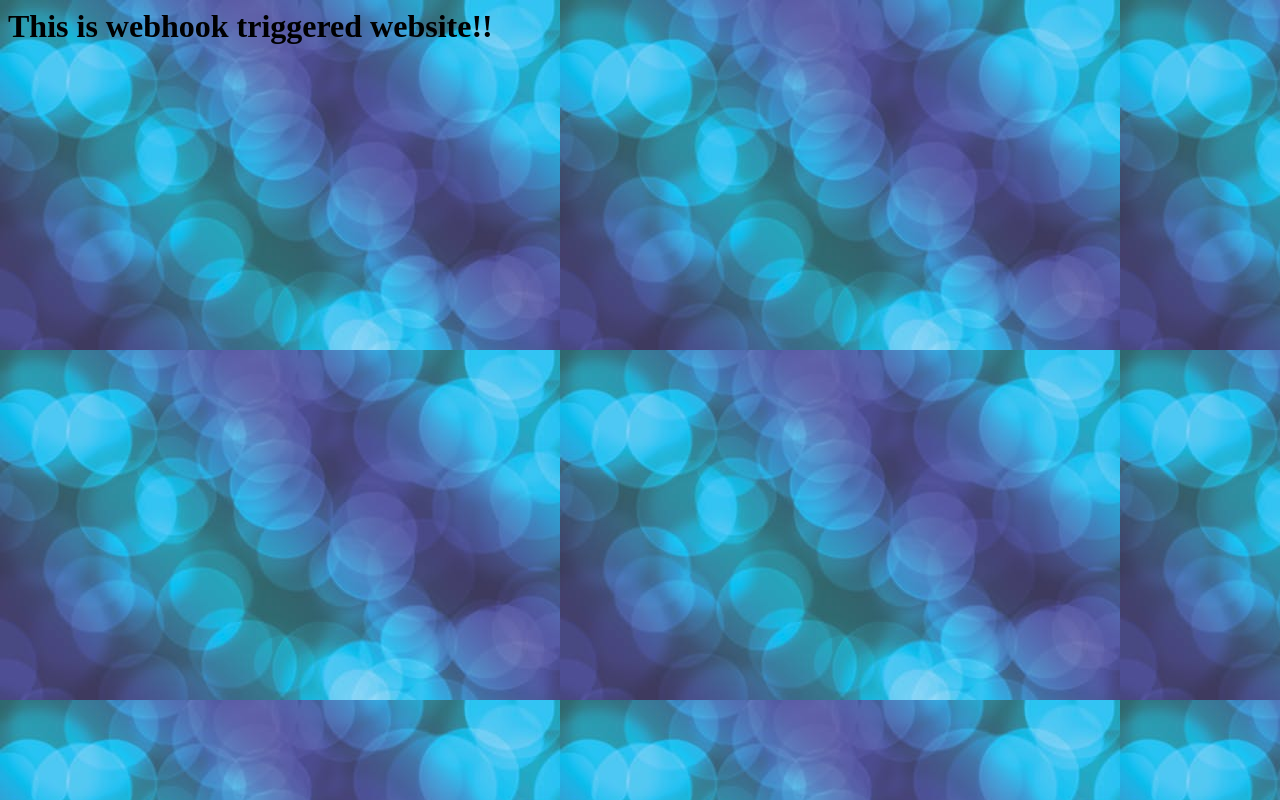
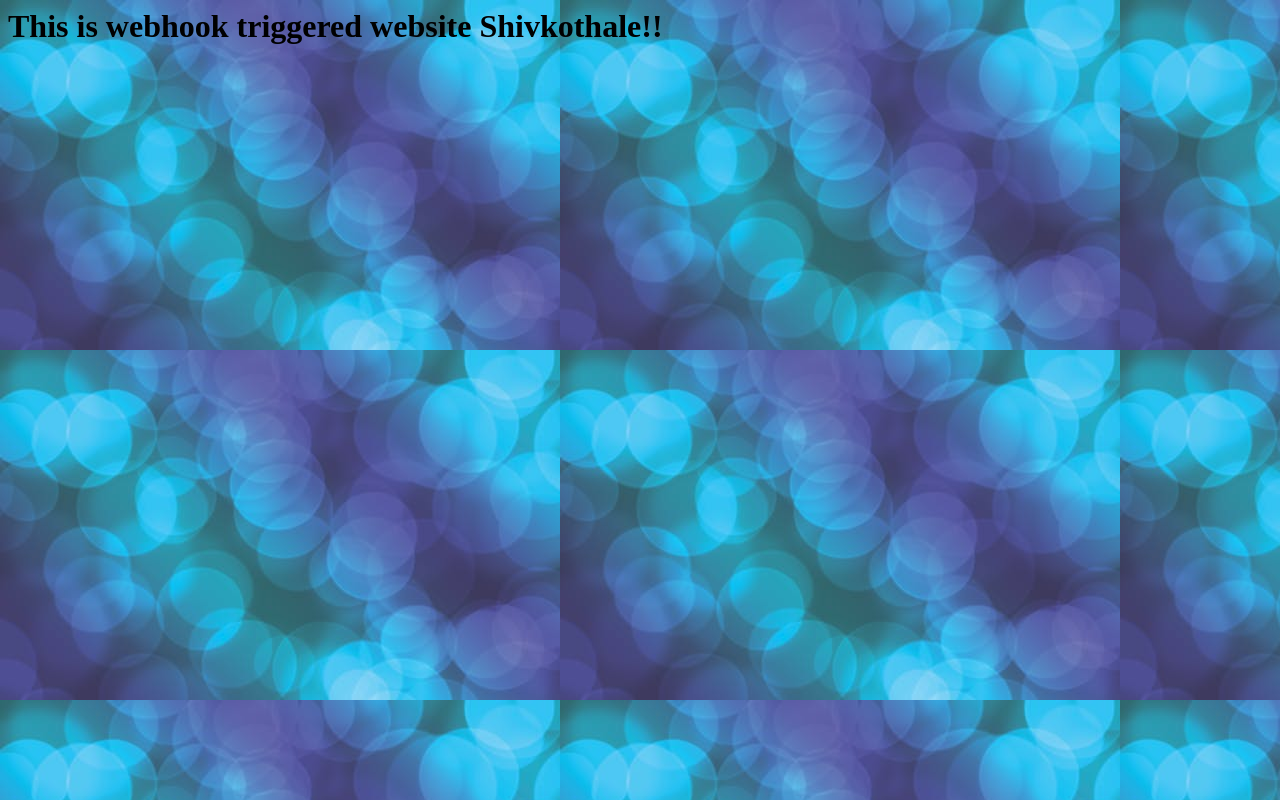
Before and after one commit to shivkothale/DBdevops, a plain HTML site: page devopsIQ/index.html in a window 1280 px wide. Drawn offline with Linux system fonts and the light colour scheme.

Commit message:
Devops prod

```diff
--- a/devopsIQ/index.html
+++ b/devopsIQ/index.html
@@ -1,6 +1,6 @@
 <html>
 <title>Jenkins Updated Website</title>
 <body background="images/2.jpeg">
-<h1>This is webhook triggered website!!<h1>
+<h1>This is webhook triggered website Shivkothale!!<h1>
 </body>
 </html>
```
